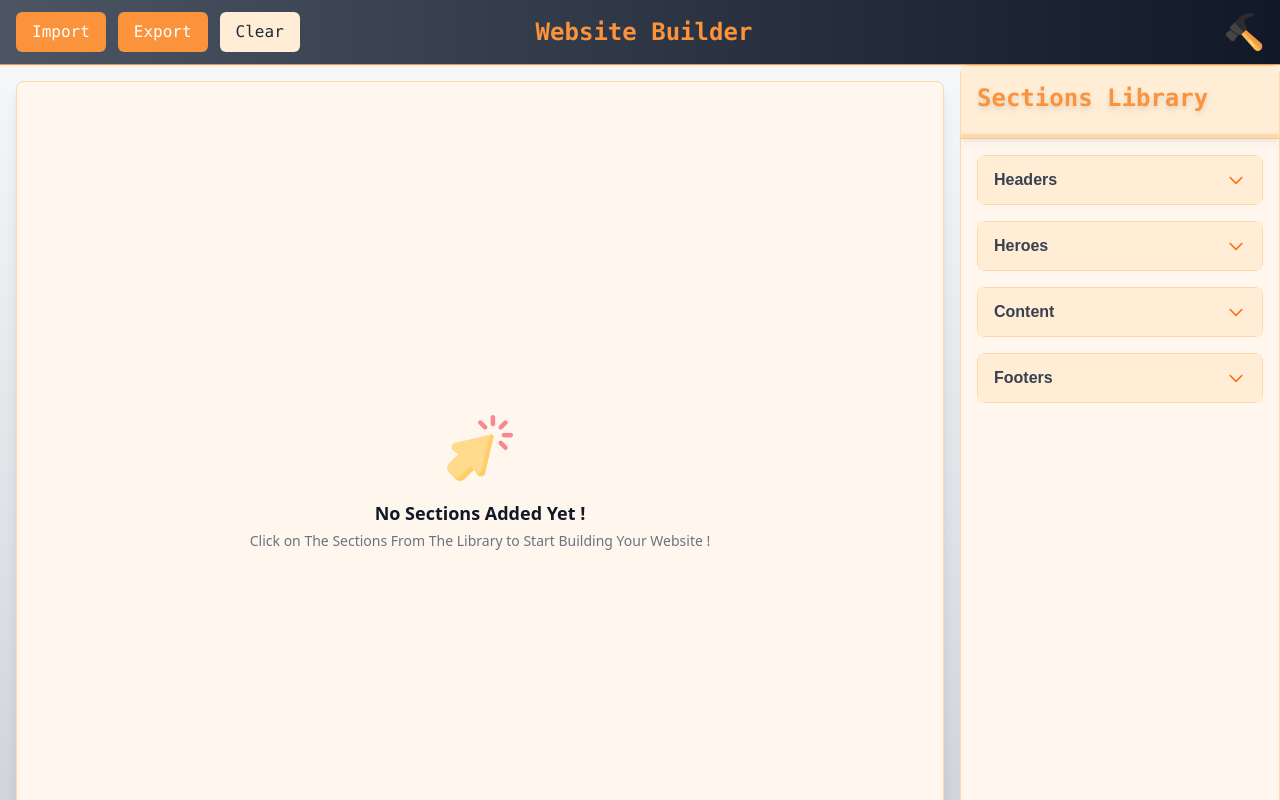
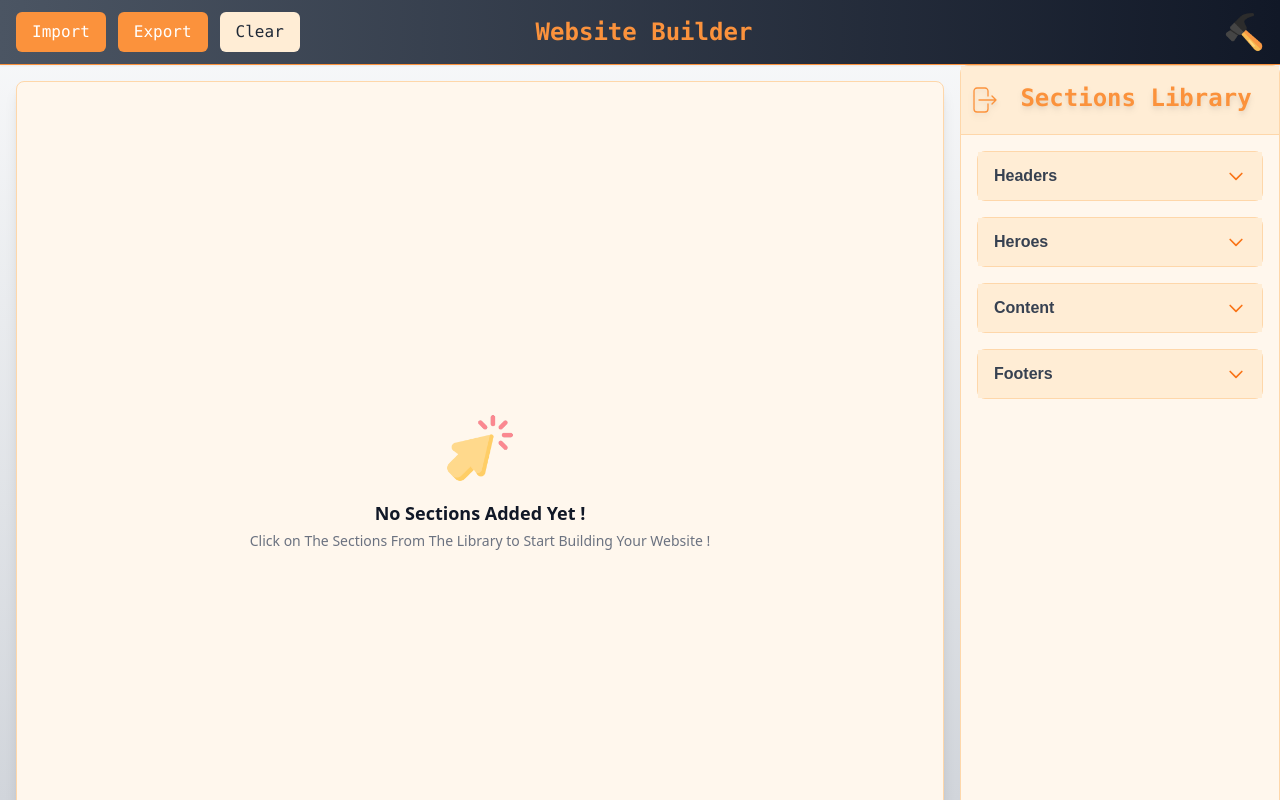
Before and after one commit to KenanKaddoura/WebsiteBuilder-NextJs-TypeScript-1.0, a Next.js app in the folder website-builder/: page / in a window 1280 px wide. Built offline with nearby package versions, Linux system fonts and the light colour scheme.

Commit message:
close section library button

```diff
--- a/website-builder/src/components/PreviewSpace.tsx
+++ b/website-builder/src/components/PreviewSpace.tsx
@@ -20,8 +20,8 @@ export default function PreviewSpace() {
   };
 
   return (
-    <div className="min-h-full overflow-y-auto bg-orange-50 wborder shadow-lg mx-4 mt-4 mb-4">
-      <div className="max-h-screen w-full max-w-6xl mx-auto">
+    <div className="min-h-screen overflow-y-auto bg-orange-50 wborder shadow-lg mx-4 mt-4 mb-4">
+      <div className="max-h-screen w-full max-w-full mx-auto">
         {/* Empty PreviewSpace */}
         {sections.length === 0 ? (
           <div className="h-screen flex items-center justify-center">
--- a/website-builder/src/components/SectionLibrary.tsx
+++ b/website-builder/src/components/SectionLibrary.tsx
@@ -1,13 +1,42 @@
-import React from "react";
+"use client";
+
+import React, { useState, useEffect } from "react";
 import SectionsContainer from "./SectionsContainer";
 import { allSections } from "./sections";
+import { motion, AnimatePresence } from "framer-motion";
 
 export default function SectionLibrary() {
+
+    const [isSectionLibraryOpened, setIsSectionLibraryOpened] = useState(true);
+
+    // Handle mobile view
+    const [isMobileView, setIsMobileView] = useState(false);
+
+    useEffect(() => {
+      const checkMobile = () => setIsMobileView(window.innerWidth < 768);
+      checkMobile();
+      window.addEventListener("resize", checkMobile);
+      return () => window.removeEventListener("resize", checkMobile);
+    }, []);
+
+
   return (
+    <AnimatePresence>
+      {isSectionLibraryOpened && (
+
+
         <div className="xs:w-40 sm:w-50 md:w-60 lg:w-70 xl:w-80 surface wborder flex flex-col h-screen">
+          {/* Header */}
+          <div className="bg-orange-100 border-b border-orange-200 flex flex-row flex-shrink-0 justify-evenly items-center">
+            <svg
+                xmlns="http://www.w3.org/2000/svg" fill="none" viewBox="0 0 24 24"
+                stroke-width="1.5" stroke="currentColor"
+                className="size-8 drop-shadow-md stroke-orange-400 stroke-1 hover:stroke-orange-600 hover:cursor-pointer"
+                onClick={() => setIsSectionLibraryOpened(false)}
+                >
+              <path stroke-linecap="round" stroke-linejoin="round" d="M15.75 9V5.25A2.25 2.25 0 0 0 13.5 3h-6a2.25 2.25 0 0 0-2.25 2.25v13.5A2.25 2.25 0 0 0 7.5 21h6a2.25 2.25 0 0 0 2.25-2.25V15m3 0 3-3m0 0-3-3m3 3H9" />
+            </svg>
 
-      {/* Header */}
-      <div className="bg-orange-100 border-b border-orange-200 flex-shrink-0">
             <h2 className="text-2xl p-4 pb-1 text-orange-400 font-mono font-bold mb-4 drop-shadow-md">
               Sections Library
             </h2>
@@ -22,5 +51,20 @@ export default function SectionLibrary() {
             <SectionsContainer title="Footers" sections={allSections.footers} />
           </div>
         </div>
+      )}
+
+      {!isSectionLibraryOpened && (
+        <svg
+            xmlns="http://www.w3.org/2000/svg" fill="none" viewBox="0 0 24 24"
+            stroke-width="1.5" stroke="currentColor"
+            className="size-10 mt-4 mr-4 drop-shadow-md stroke-orange-400 stroke-2 hover:stroke-orange-600 hover:cursor-pointer"
+            onClick={() => setIsSectionLibraryOpened(true)}
+            >
+          <path stroke-linecap="round" stroke-linejoin="round" d="M15.75 9V5.25A2.25 2.25 0 0 0 13.5 3h-6a2.25 2.25 0 0 0-2.25 2.25v13.5A2.25 2.25 0 0 0 7.5 21h6a2.25 2.25 0 0 0 2.25-2.25V15m3 0 3-3m0 0-3-3m3 3H9" />
+        </svg>
+      )}
+
+    </AnimatePresence>
+
   );
 }
```
Lines whose indentation alone changed are shown as unchanged.
